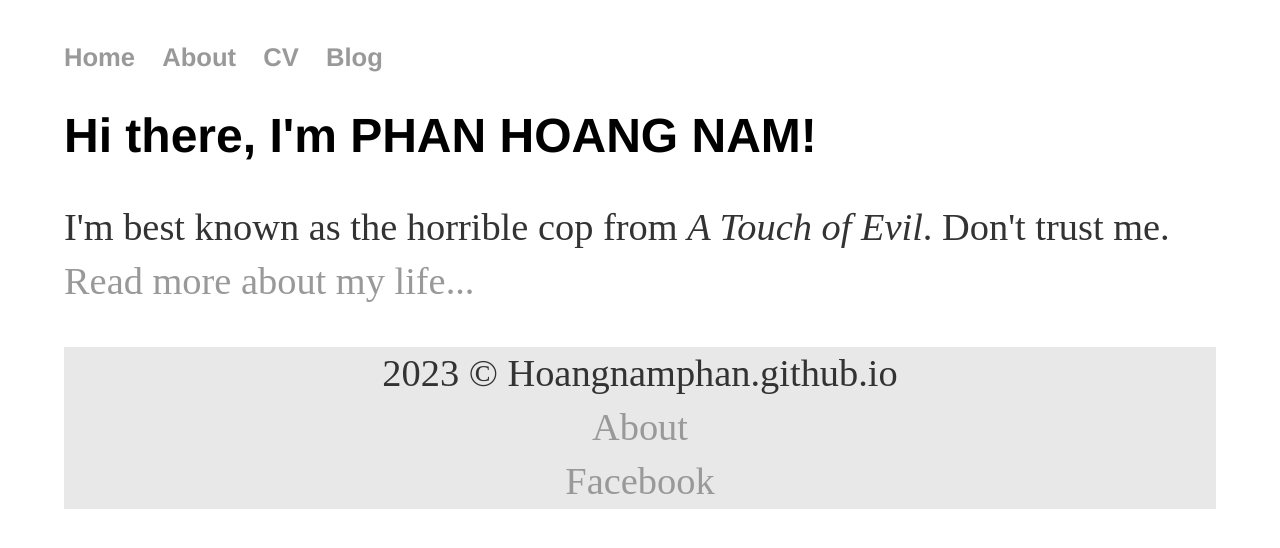
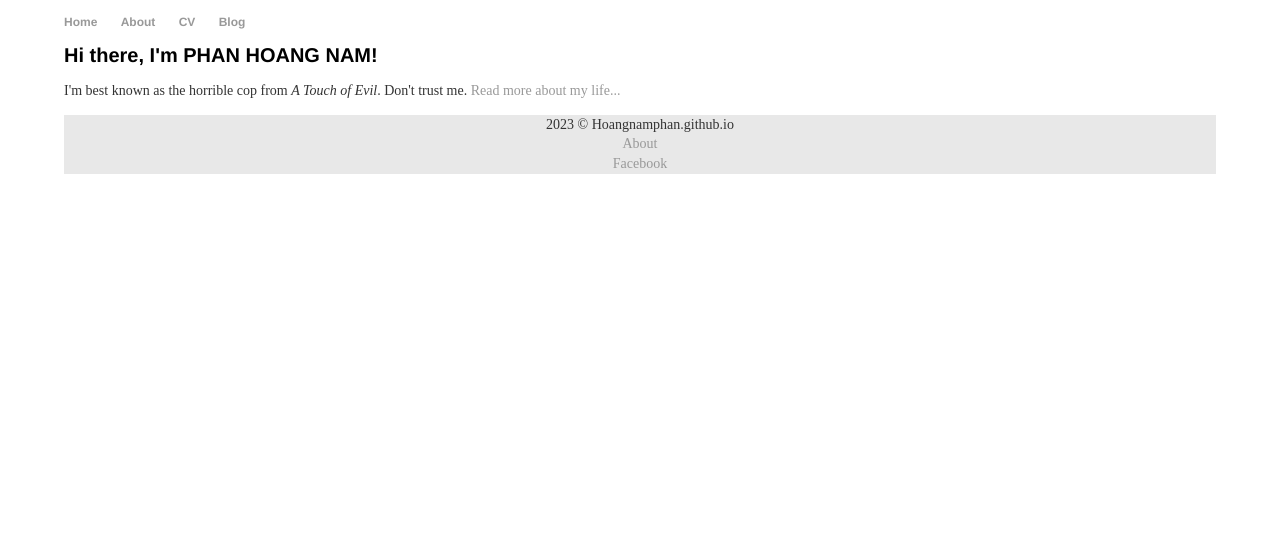
Before and after one commit to hoAngnaMPHan/hoangnamphan.github.io, a Jekyll site: the page built from index.html, in a window 1280 px wide. Shown: the top 548 px of the page. Built offline with Jekyll 4.4.1, drawn with Linux system fonts in a browser that asks for light colours; the list of posts is cut into pages by our own code.

Commit message:
Update main.css

```diff
--- a/css/main.css
+++ b/css/main.css
@@ -1,31 +1,31 @@
-body { margin: 40px auto; width: 90%; }
+body { margin: 14px auto; width: 90%; }
 
 a { text-decoration: none; color: #999; }
 a:hover { text-decoration: underline; color: #FFCC00 }
 a:visited {color: #006600}
 a:active {color: #FF00CC}
 
-p, ul { font-size: 2.4em; line-height: 1.4em; color: #333; }
+p, ul { font-size: 14px; line-height: 1.4em; color: #333; }
 
 h1, h2, h3, h4 { font-family: 'Helvetica', 'Arial', 'Sans-Serif'; }
-h1 { font-size: 3em;  }
-h2 { font-size: 2.8em; }
-h3 { font-size: 2.6em; }
-h4 { font-size: 2.4m; }
+h1 { font-size: 20px;  }
+h2 { font-size: 18px; }
+h3 { font-size: 16px; }
+h4 { font-size: 14px; }
 
-nav ul { font-size: 1.6em; font-family: 'Helvetica', 'Arial', 'Sans-Serif'; padding: 0px; list-style: none; font-weight: bold; }
-footer ul { font-size: 1.0em; font-family: 'Helvetica', 'Arial', 'Sans-Serif'; padding: 0px; list-style: none; font-weight: bold; }
+nav ul { font-size: 12px; font-family: 'Helvetica', 'Arial', 'Sans-Serif'; padding: 0px; list-style: none; font-weight: bold; }
+footer ul { font-size: 10px; font-family: 'Helvetica', 'Arial', 'Sans-Serif'; padding: 0px; list-style: none; font-weight: bold; }
 nav ul li, footer ul li { display: inline; margin-right: 20px; }
 
 
 /* Blog */
-ul.posts { margin: 20px auto 40px; font-size: 2em; }
+ul.posts { margin: 20px auto 40px; font-size: 12px; }
 ul.posts li { list-style: none; }
 
 /* CV */
 .cv { margin: 0px 0px 60px; }
-.cv h1 { font-size: 2.4em; }
-.cv h2 { font-size: 2.0em; }
+.cv h1 { font-size: 16px; }
+.cv h2 { font-size: 14px; }
 .cv address, .cv .download { font-family: 'Helvetica', 'Arial', 'Sans-Serif'; }
 .cv address, .cv p { font-size: 1.6em; }
 .cv .download { float: right; font-size: .8em; text-transform: uppercase; }
```
